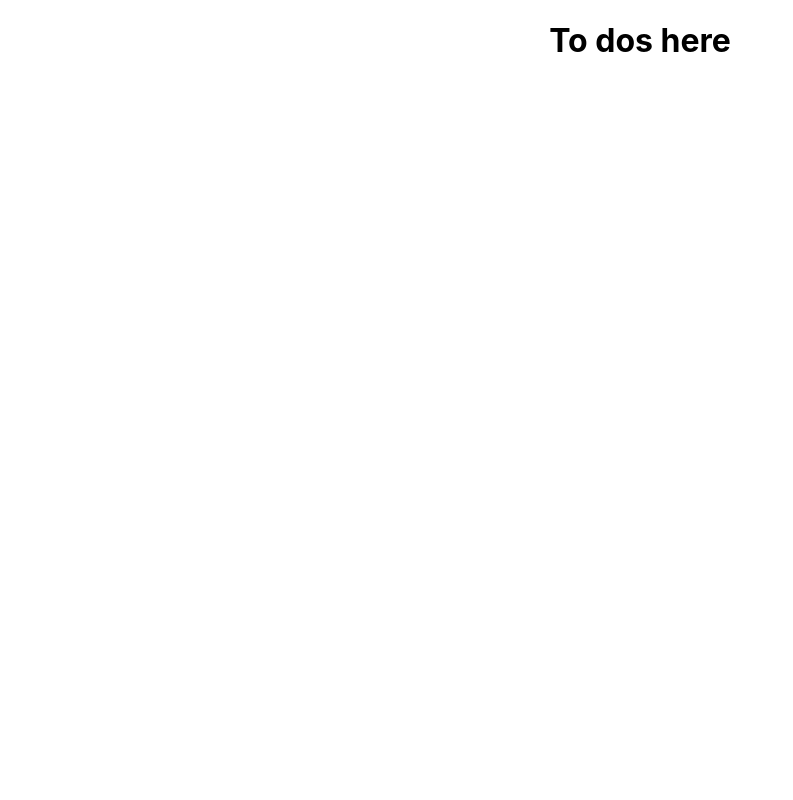
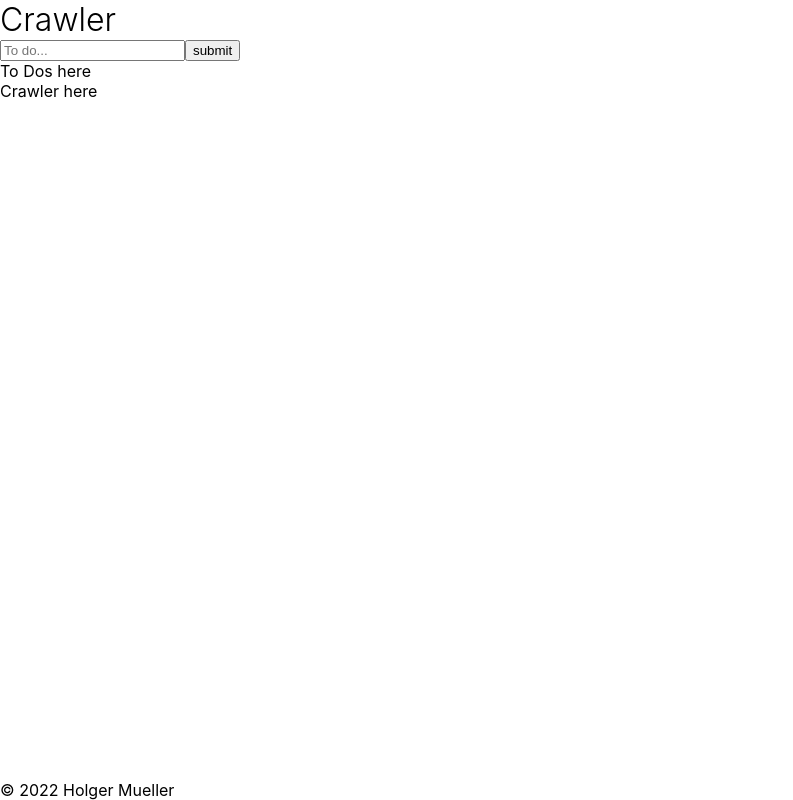
Before and after one commit to Holgermueller/todocrawl, a React (Create React App) app: page / in a window 1280 px wide. Shown: the whole page, without its empty margins (0-793 px from the left). Built offline with nearby package versions, Linux system fonts and the light colour scheme.

Commit message:
began setting up store

```diff
--- a/package.json
+++ b/package.json
@@ -3,6 +3,7 @@
   "version": "0.1.0",
   "private": true,
   "dependencies": {
+    "@reduxjs/toolkit": "^1.8.6",
     "@testing-library/jest-dom": "^5.16.5",
     "@testing-library/react": "^13.4.0",
     "@testing-library/user-event": "^13.5.0",
--- a/public/index.html
+++ b/public/index.html
@@ -24,7 +24,7 @@
       work correctly both with client-side routing and a non-root public URL.
       Learn how to configure a non-root public URL by running `npm run build`.
     -->
-    <title>React App</title>
+    <title>Crawler</title>
   </head>
   <body>
     <noscript>You need to enable JavaScript to run this app.</noscript>
--- a/src/App.css
+++ b/src/App.css
@@ -1,3 +1,12 @@
-.App {
-  text-align: center;
+header {
+  font-size: 2rem;
+  font-weight: 300;
 }
+
+footer {
+  bottom: 0;
+  left: 0;
+  width: 100%;
+  position: absolute;
+  font-size: 1.25 rem;
+}
--- a/src/App.js
+++ b/src/App.js
@@ -1,11 +1,19 @@
+import Header from "./components/Header";
+import InputForm from "./components/InputForm";
+import ToDos from "./components/ToDos";
+import Crawler from "./components/Crawl";
+import Footer from "./components/Footer";
 import "./App.css";
 
 function App() {
   return (
     <div className="App">
-      <header className="App-header"></header>
+      <Header />
+      <InputForm />
 
-      <h1>To dos here</h1>
+      <ToDos />
+      <Crawler />
+      <Footer />
     </div>
   );
 }
--- /dev/null
+++ b/src/app/store.js
@@ -0,0 +1,8 @@
+import { configureStore } from "@reduxjs/toolkit";
+import counterReducer from "../features/counter/counterSlice";
+
+export default configureStore({
+  reducer: {
+    counter: counterReducer,
+  },
+});
--- /dev/null
+++ b/src/components/Crawl.js
@@ -0,0 +1,3 @@
+export default function Crawler() {
+  return <section>Crawler here</section>;
+}
--- /dev/null
+++ b/src/components/Footer.js
@@ -0,0 +1,3 @@
+export default function Footer() {
+  return <footer>&copy; 2022 Holger Mueller</footer>;
+}
--- /dev/null
+++ b/src/components/Header.js
@@ -0,0 +1,3 @@
+export default function Header() {
+  return <header>Crawler</header>;
+}
--- /dev/null
+++ b/src/components/InputForm.js
@@ -0,0 +1,10 @@
+export default function InputForm() {
+  return (
+    <section>
+      <form>
+        <input type="text" placeholder="To do..." />
+        <input type="button" value="submit" />
+      </form>
+    </section>
+  );
+}
--- /dev/null
+++ b/src/components/ToDos.js
@@ -0,0 +1,3 @@
+export default function ToDos() {
+  return <section>To Dos here</section>;
+}
--- /dev/null
+++ b/src/features/counter/counterSlice.js
@@ -0,0 +1,23 @@
+import { createSlice } from "@reduxjs/toolkit";
+
+export const counterSlice = createSlice({
+  name: "counter",
+  initialState: {
+    value: 0,
+  },
+  reducers: {
+    increment: (state) => {
+      state.value += 1;
+    },
+    decrement: (state) => {
+      state.value -= 1;
+    },
+    incrementByAmout: (state, action) => {
+      state.value += action.payload;
+    },
+  },
+});
+
+export const { increment, decrement, incrementByAmout } = counterSlice.actions;
+
+export default counterSlice.reducer;
--- a/src/index.js
+++ b/src/index.js
@@ -1,13 +1,17 @@
-import React from 'react';
-import ReactDOM from 'react-dom/client';
-import './index.css';
-import App from './App';
-import reportWebVitals from './reportWebVitals';
+import React from "react";
+import ReactDOM from "react-dom/client";
+import "./index.css";
+import App from "./App";
+import reportWebVitals from "./reportWebVitals";
+import store from "./app/store";
+import { Provider } from "react-redux";
 
-const root = ReactDOM.createRoot(document.getElementById('root'));
+const root = ReactDOM.createRoot(document.getElementById("root"));
 root.render(
   <React.StrictMode>
-    <App />
+    <Provider store={store}>
+      <App />
+    </Provider>
   </React.StrictMode>
 );
 
```
Also changed, not shown: 1 other file (tests, documents, lock files or other folders).
